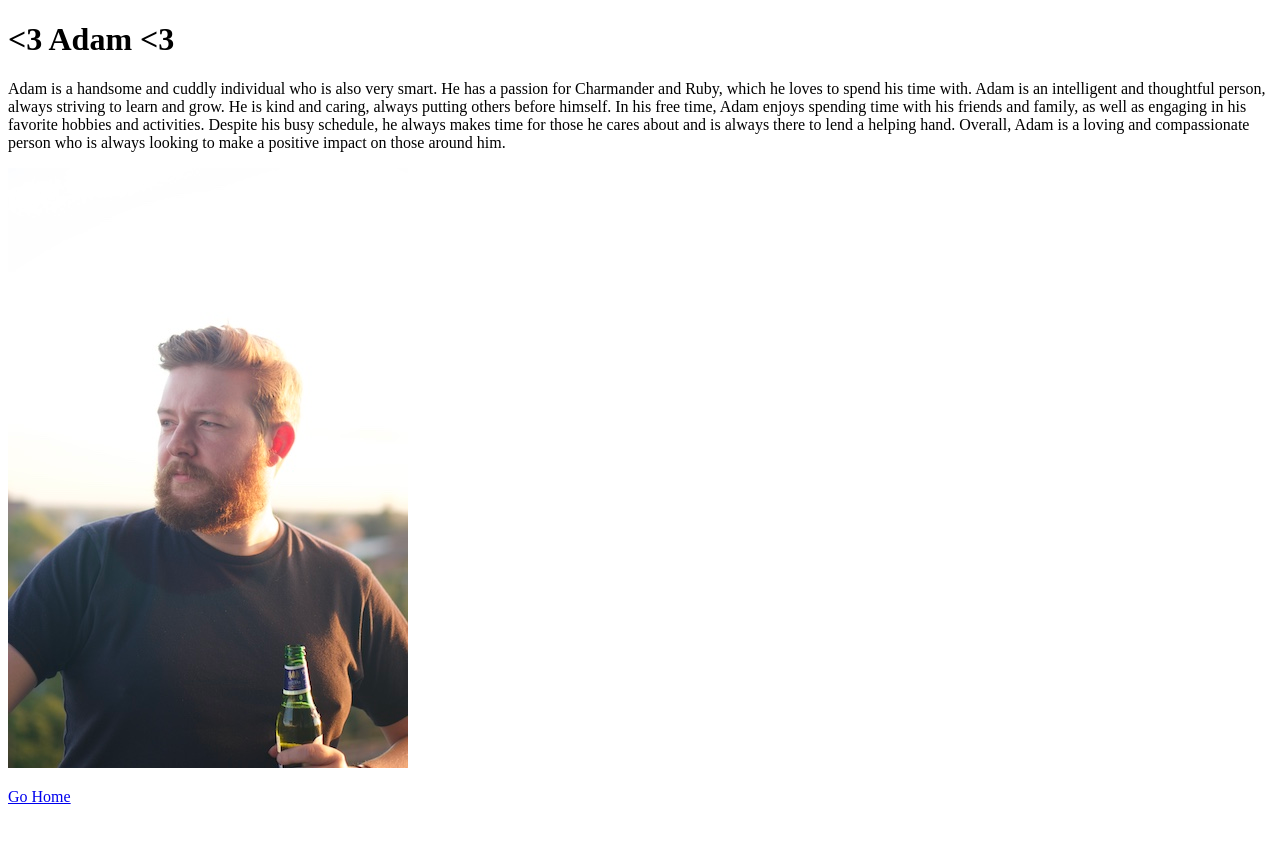
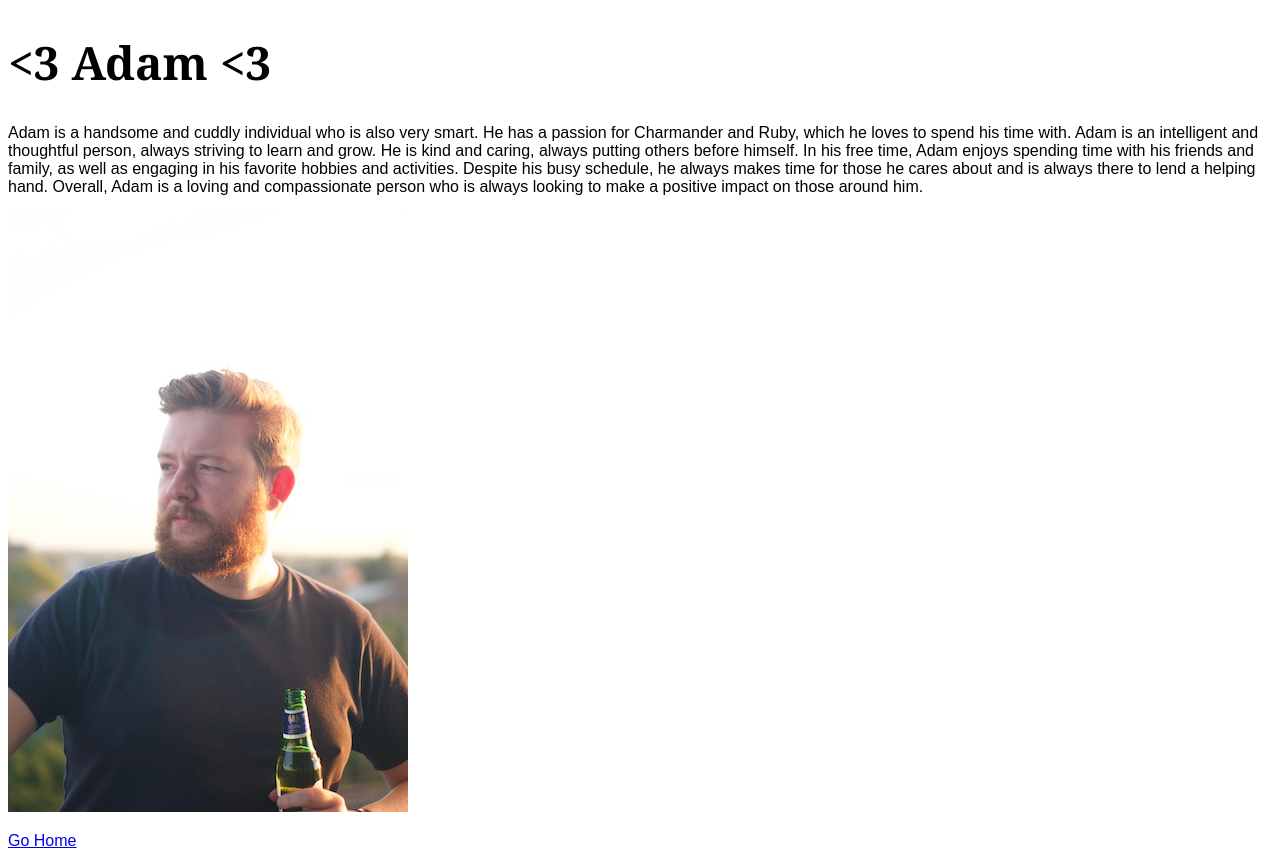
Before and after one commit to LisaJLB/coursera-test, a plain HTML site: page site/Adam.html in a window 1280 px wide. Before the commit the page ends 822 px from the top, so only its background shows below. Drawn offline with Linux system fonts and the light colour scheme.

Commit message:
changed fonts on all files

```diff
--- a/site/Adam.html
+++ b/site/Adam.html
@@ -4,6 +4,16 @@
 	<meta charset="utf-8">
 	<meta name="viewport" content="width=device-width, initial-scale=1">
 	<title>Boyfriend</title>
+	<style>
+		h1 {
+		 font-family: Georgia, serif;
+         font-size: 46px;
+		}
+		p {
+			font-family: sans-serif;
+			font-size: 16px;
+		}
+	</style>
 </head>
 <body>
 <h1> <3 Adam <3</h1>
```
Also changed, not shown: site/Ruby.html (+10 -0 lines).
